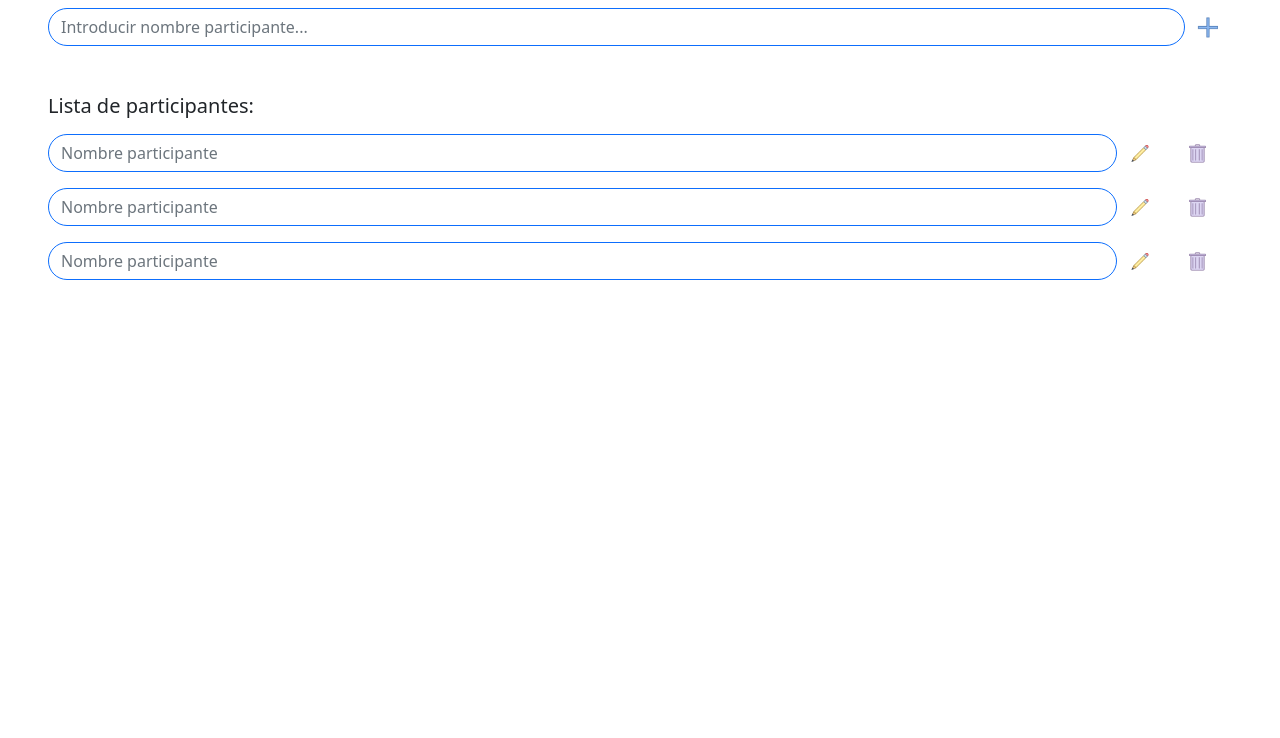
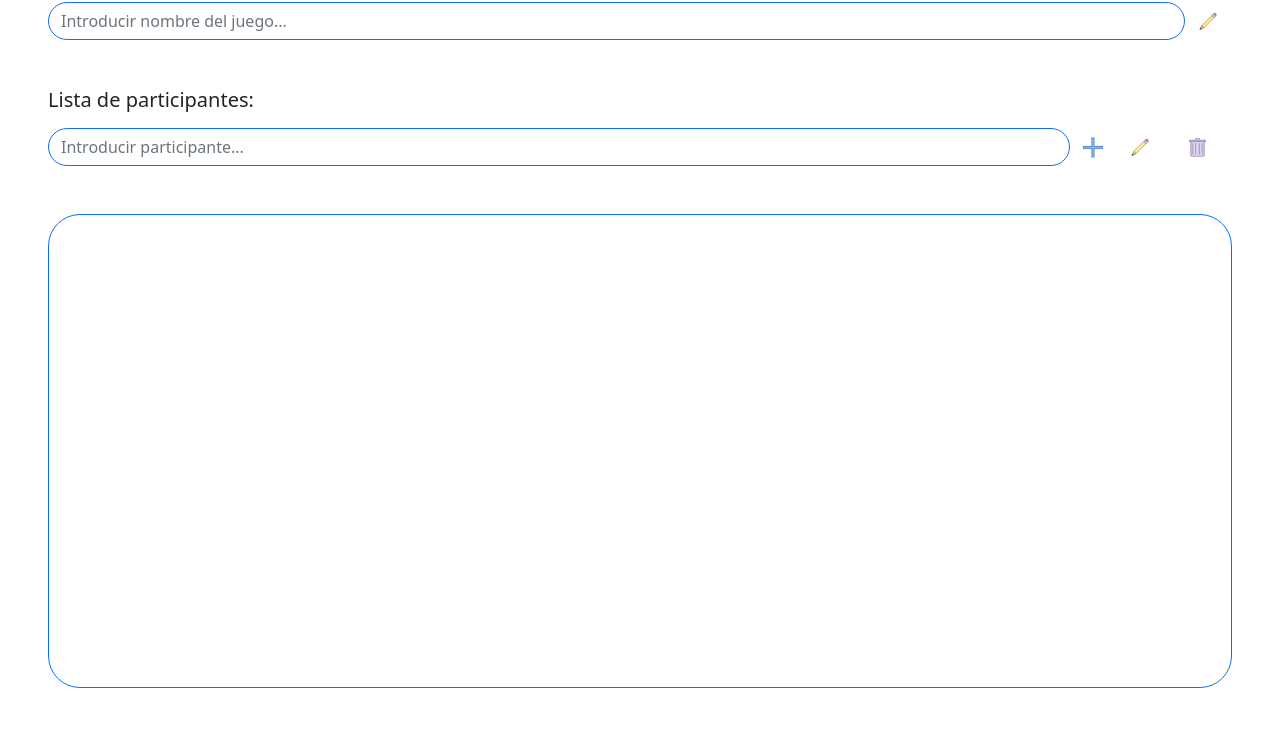
Before and after one commit to PazManrique/wheels-of, a website built with Parcel: page src/index.html in a window 1280 px wide. Shown: the part 62-800 px from the top of the page. Built offline with nearby package versions, Linux system fonts and the light colour scheme.

Commit message:
added CRUD changes & Title files

```diff
--- a/src/index.html
+++ b/src/index.html
@@ -10,44 +10,36 @@
     <link href="https://cdn.jsdelivr.net/npm/bootstrap@5.2.0-beta1/dist/css/bootstrap.min.css" rel="stylesheet"
         integrity="sha384-0evHe/X+R7YkIZDRvuzKMRqM+OrBnVFBL6DOitfPri4tjfHxaWutUpFmBp4vmVor" crossorigin="anonymous">
     <link rel="stylesheet" href="./sass/style.scss">
-
 </head>
 
 <body>
+
     <section id="configuration" class="ms-5 me-5">
-        <div class="input-group mt-3">
-            <input type="text" class="rounded-5 form-control border border-primary" placeholder="Introducir nombre del juego...">
-            <button class="border-0 btn" type="button"><img src="assets/edit.png"></i></button>
-        </div>
-        <div class="input-group mt-3">
-            <input type="text" class="rounded-5 form-control border border-primary" id="name1" placeholder="Introducir nombre participante...">
-            <button class="border-0 btn btn-outline" id="btn-add" type="button"><img src="assets/plus.png"></button>
-        </div>
+        <h1 id="game-title">Nombre Juego:</h1>
+        <form onsubmit="event.preventDefault()">
+            <div class="input-group mt-3">
+                <input type="text" class="rounded-5 form-control border border-primary" id="title"
+                    placeholder="Introducir nombre del juego...">
+                <button class="border-0 btn" id="btn-title" type="button"><img src="assets/edit.png"></i></button>
+            </div>
 
-        <h5 class="mt-5"id="result1">Lista de participantes:</h5>
-        <div class="input-group mt-3">
-            <input type="text" class="rounded-5 form-control border border-primary" placeholder="Nombre participante"
-                aria-label="Recipient's username with two button addons">
-            <button class="border-0 btn" type="button"><img src="assets/edit.png"></button>
-            <button class="border-0 btn" type="button"><img src="assets/trash.png"></button>
-        </div>
-        <div class="input-group mt-3">
-            <input type="text" class="rounded-5 form-control border border-primary" placeholder="Nombre participante"
-                aria-label="Recipient's username with two button addons">
-            <button class="border-0 btn" type="button"><img src="assets/edit.png"></button>
-            <button class="border-0 btn" type="button"><img src="assets/trash.png"></button>
-        </div>
-        <div class="input-group mt-3">
-            <input type="text" class="rounded-5 form-control border border-primary" placeholder="Nombre participante"
-                aria-label="Recipient's username with two button addons">
-            <button class="border-0 btn" type="button"><img src="assets/edit.png"></button>
-            <button class="border-0 btn" type="button"><img src="assets/trash.png"></button>
-        </div>
-        <!--<button class="border-0 mt-5 btn btn-outline-secondary" id="btn-add" type="button"><img src="assets/plus.png"></button>-->
+            <h5 class="mt-5" id="result1">Lista de participantes:</h5>
+            <!--<button class="btn" onclick="clearForm()">Limpiar Lista</button>-->
+            <div class="input-group mt-3 mb-5">
+                <input type="text" class="rounded-5 form-control border border-primary" id="name"
+                    placeholder="Introducir participante...">
+                <button class="border-0 btn btn-outline" id="btn-add" type="button" onclick="create()"><img
+                        src="assets/plus.png"></button>
+                <button class="border-0 btn" type="button" onclick="update()"><img src="assets/edit.png"></button>
+                <button class="border-0 btn" type="button" onclick="deleteItem()"><img src="assets/trash.png"></button>
+            </div>
 
+            <select class="form-select rounded-5 border border-primary overflow-auto"
+                aria-label="Default select example" id="panel" size="20" onclick="panelClick()"></select>
 
+        </form>
+    </section>
 
-    </section>
     <script src="js/crud.js"></script>
     <!-- JavaScript Bundle with Popper -->
     <script src="https://cdn.jsdelivr.net/npm/bootstrap@5.2.0-beta1/dist/js/bootstrap.bundle.min.js"
--- a/src/js/crud.js
+++ b/src/js/crud.js
@@ -1,4 +1,4 @@
-const inputName = document.getElementById('name1');
+/* const inputName = document.getElementById('name1');
 const btnAdd = document.getElementById('btn-add');
 let result1 = document.getElementById('result1');
 
@@ -13,4 +13,64 @@ function AddName(name) {
     let names = array_names.push(name);
     //for (let i= 0; i < names.length; i++){
     return names;
-};
+}; */
+
+let inputTitle = document.querySelector("#title");
+let btnTitle = document.querySelector("#btn-title") ;
+let resultTitle = document.querySelector("#game-title");
+
+
+btnTitle.addEventListener('click', () => {
+  let title = inputTitle.value;
+  resultTitle.innerHTML = title;
+  clearTitle();
+});
+
+function clearTitle() {
+  document.querySelector("#title").value = "";
+}
+
+
+
+let element, i;
+let names = [];
+let panel = document.querySelector("#panel");
+
+function clearForm() {
+  document.querySelector("#name").value = "";
+}
+
+function renderItem() {
+  panel.textContent = "";
+  names.forEach(x => {
+    element = document.createElement("option");
+    element.innerText = `${x.name}`;
+    panel.append(element);
+  });
+}
+
+function create() {
+  let competitor = document.querySelector("#name").value;
+  names = [...names, { name: competitor}];
+  clearForm();
+  renderItem();
+}
+
+function panelClick() {
+  i = panel.selectedIndex;
+  document.querySelector("#name").value = names[i].name;
+}
+
+function update() {
+  names[i].name = document.querySelector("#name").value;
+  clearForm();
+  renderItem();
+}
+
+function deleteItem() {
+  names.splice(i, 1);
+  clearForm();
+  renderItem();
+}
+
+ renderItem();
```
Also changed, not shown: src/js/title.js (added).
